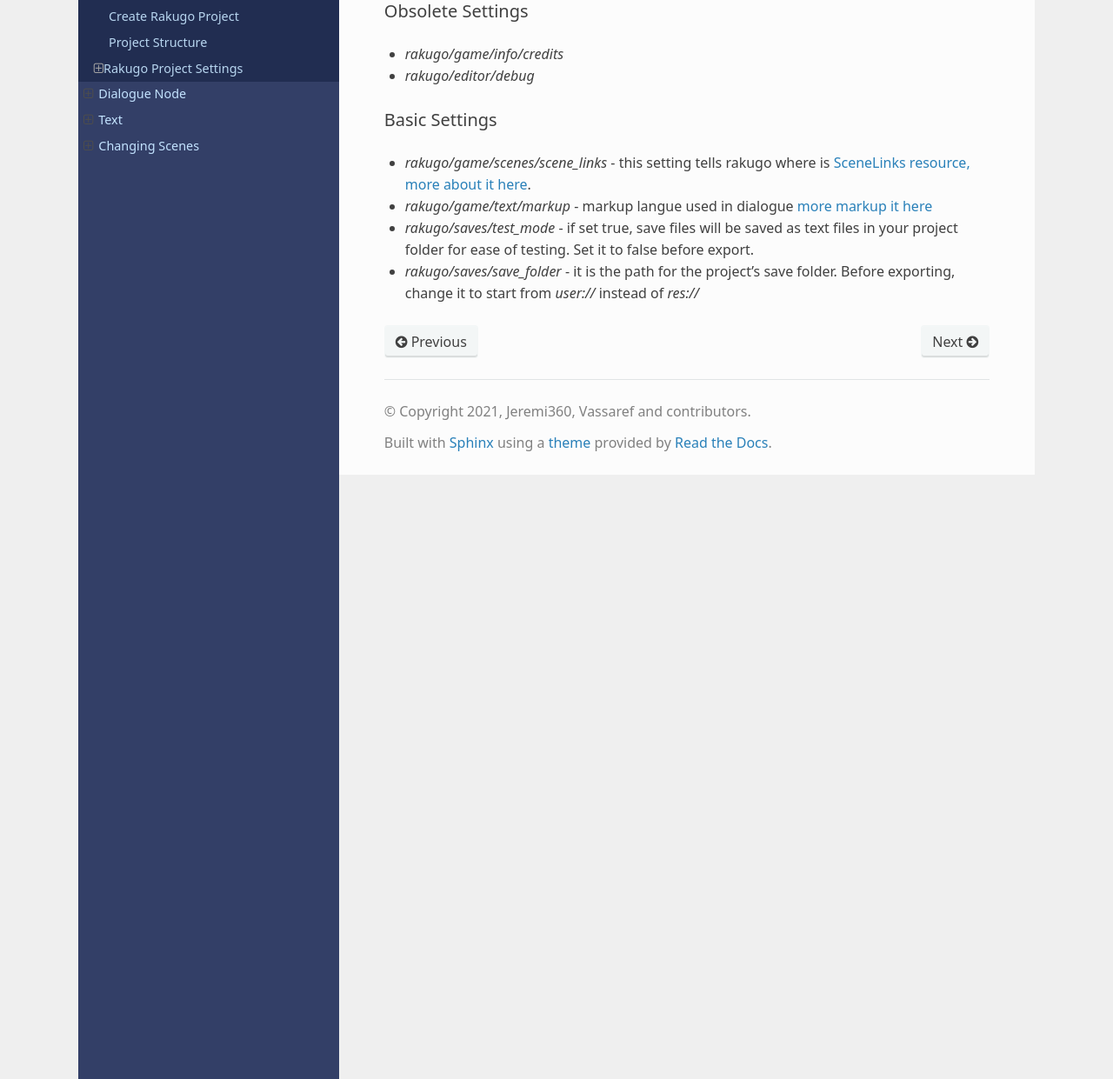
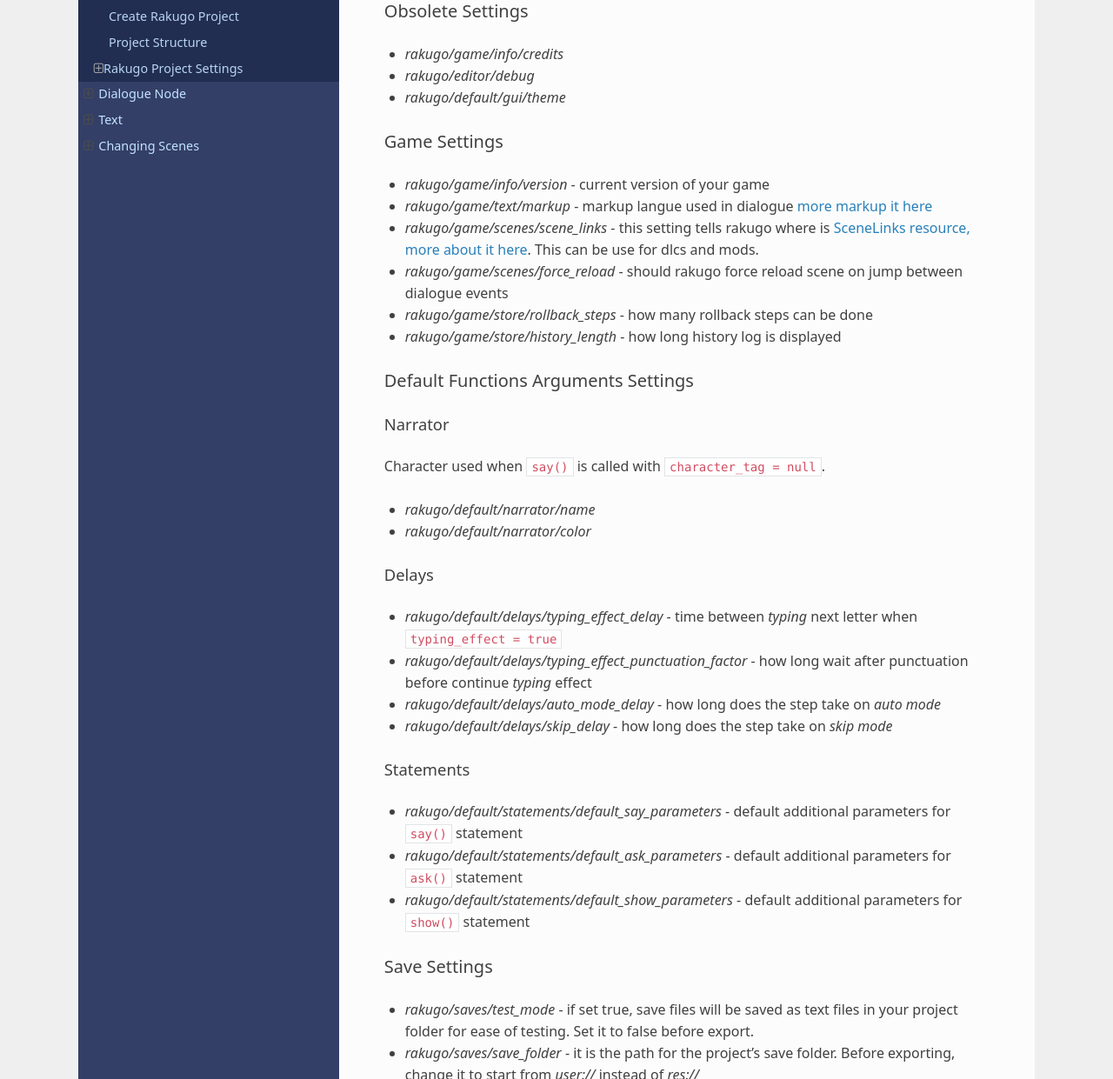
Before and after one commit to rakugoteam/Docs, a Sphinx documentation site: the page built from source/project_setup.md, in a window 1280 px wide and 1400 px high, scrolled down 1572 px. Shown: the part 159-1400 px from the top of the window at 87% size. Built offline with Sphinx 7.4.7 and the Read the Docs theme 2.0.0, drawn with Linux system fonts in a browser that asks for light colours; some of the changed text lies outside the part shown.

Commit message:
finish settings topic

```diff
--- a/source/project_setup.md
+++ b/source/project_setup.md
@@ -48,7 +48,7 @@
 
 ![](_images/project_setup/03.png)
 
-here is a new Rakugo category for the add-on content.
+Here is a new Rakugo category for the add-on content.
 There are some obsolete options that will be fully removed in a future update.
 
 ![](_images/project_setup/04.png)
@@ -57,12 +57,47 @@
 
 - _rakugo/game/info/credits_
 - _rakugo/editor/debug_
+- _rakugo/default/gui/theme_
 
-### Basic Settings
+### Game Settings
 
-- _rakugo/game/scenes/scene_links_ - this setting tells rakugo where is [SceneLinks resource, more about it here](changing_scenes.md).
+- _rakugo/game/info/version_ - current version of your game
 - _rakugo/game/text/markup_ - markup langue used in dialogue [more markup it here](text.md)
+
+- _rakugo/game/scenes/scene_links_ - this setting tells rakugo where is [SceneLinks resource, more about it here](changing_scenes.md). This can be use for dlcs and mods.
+- _rakugo/game/scenes/force_reload_ - should rakugo force reload scene on jump between dialogue events
+- _rakugo/game/store/rollback_steps_ - how many rollback steps can be done
+- _rakugo/game/store/history_length_ - how long history log is displayed
+
+### Default Functions Arguments Settings
+
+#### Narrator
+
+Character used when `say()` is called with `character_tag = null`.
+
+- _rakugo/default/narrator/name_
+- _rakugo/default/narrator/color_
+
+#### Delays
+
+- _rakugo/default/delays/typing_effect_delay_ - time between _typing_ next letter when `typing_effect = true`
+- _rakugo/default/delays/typing_effect_punctuation_factor_ - how long wait after punctuation before continue _typing_ effect
+- _rakugo/default/delays/auto_mode_delay_ - how long does the step take on _auto mode_
+- _rakugo/default/delays/skip_delay_ - how long does the step take on _skip mode_
+
+#### Statements
+
+- _rakugo/default/statements/default_say_parameters_ - default additional parameters for `say()` statement
+- _rakugo/default/statements/default_ask_parameters_ - default additional parameters for `ask()` statement
+- _rakugo/default/statements/default_show_parameters_ - default additional parameters for `show()` statement
+
+### Save Settings
+
 - _rakugo/saves/test_mode_ - if set true, save files will be saved as
   text files in your project folder for ease of testing. Set it to false before export.
 - _rakugo/saves/save_folder_ - it is the path for the project's save folder.
   Before exporting, change it to start from _user://_ instead of _res://_
+- _rakugo/saves/save_screen_layout_ - how to displays saves in pause menu,
+  there are 2 build modes for this:
+  - _save_pages_ - use grid and pages, similar to **Ren'Py** way of displaying saves
+  - _save_list_ - use vertical list of saves, similar to **RPGMaker** way of displaying saves
```
